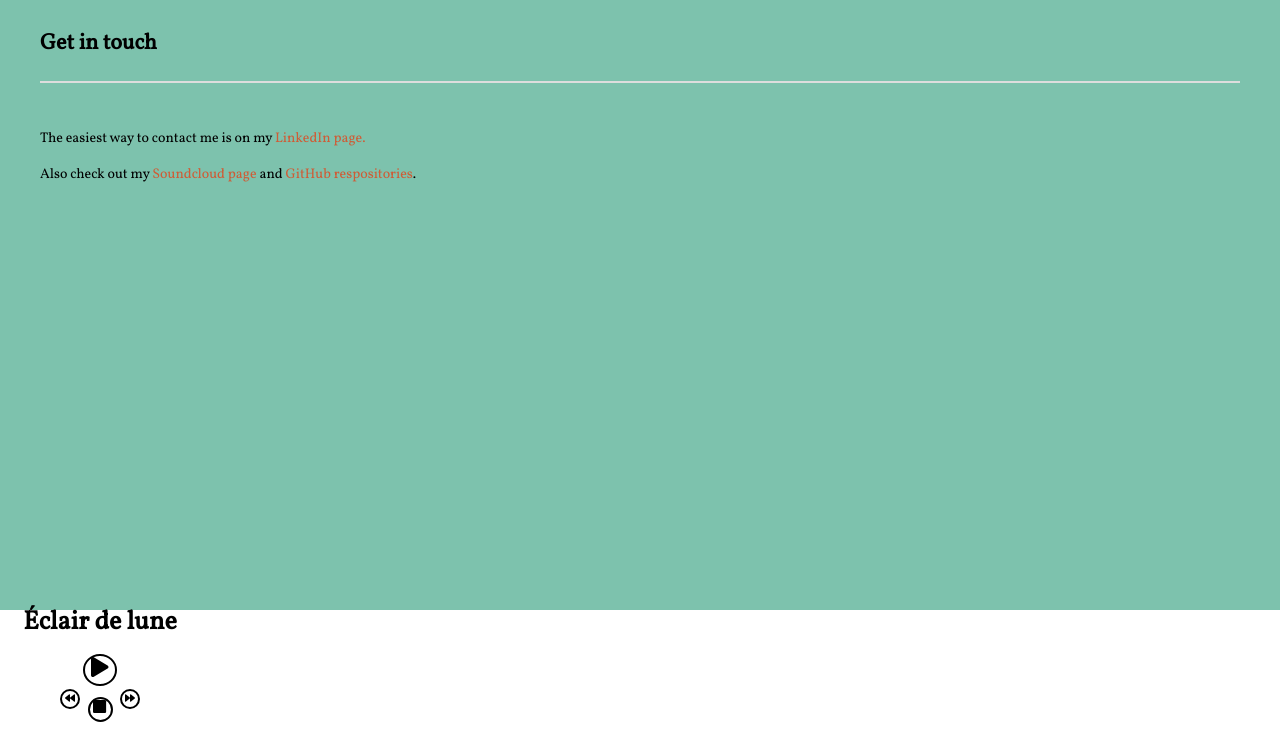
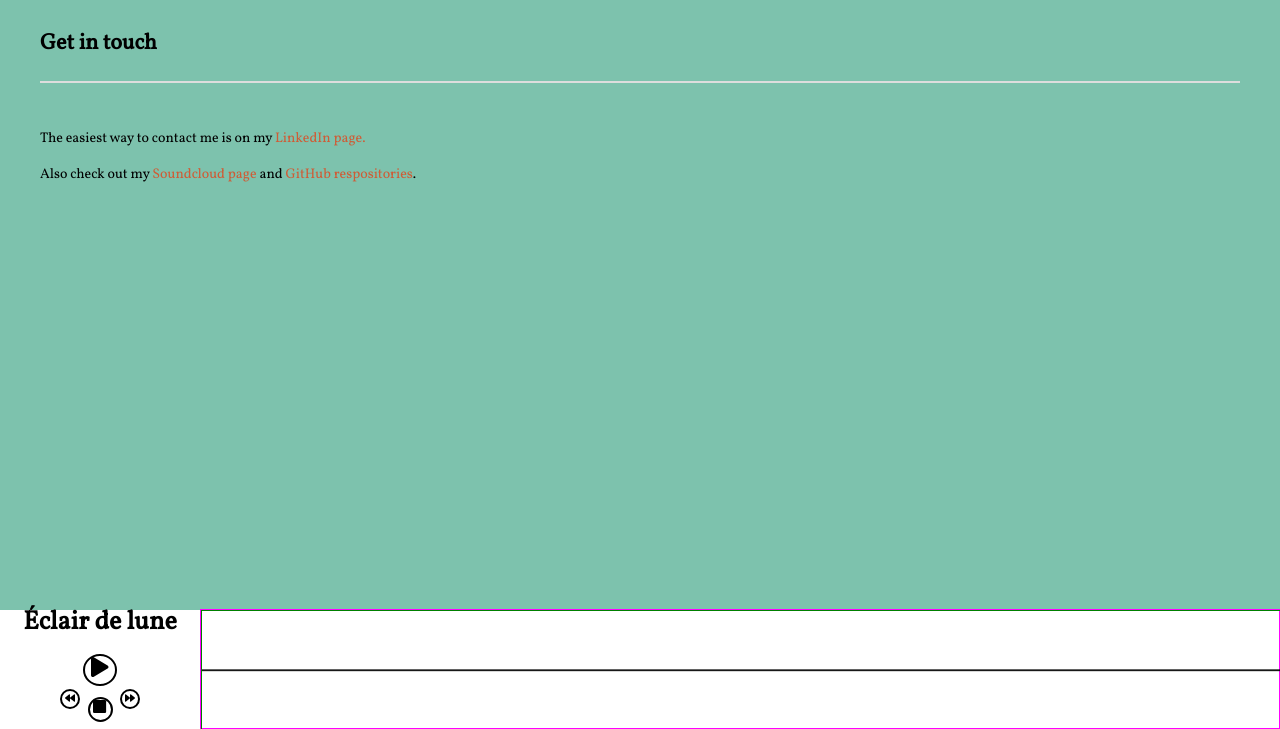
Before and after one commit to jamiecwebber/redvixenmusic, a React app: page /contact in a window 1280 px wide. Shown: the part 71-800 px from the top of the page. Built offline with nearby package versions, Linux system fonts and the light colour scheme.

Commit message:
added first part of visualizer

```diff
--- a/src/player.js
+++ b/src/player.js
@@ -10,9 +10,11 @@ class Player extends Component {
 		super();
 		this.state = {
 			selectedTrack: "Éclair de lune",
-			player: "stopped"
+			player: "stopped",
+			audioData: new Uint8Array(0)
 		}
-
+		this.canvas = React.createRef();
+		this.tick = this.tick.bind(this);
 	}
 
 
@@ -24,10 +26,53 @@ class Player extends Component {
 				duration: e.target.duration
 			});
 		});
+
+		// audio analyser
+		this.audioContext = new (window.AudioContext || window.webkitAudioContext)();
+		this.analyser = this.audioContext.createAnalyser();
+		this.bufferLength = this.analyser.frequencyBinCount;
+		this.dataArray = new Uint8Array(this.analyser.frequencyBinCount);
+		this.analyser.getByteTimeDomainData(this.dataArray);
+		//this.canvas = document.getElementById('visualizer');
+		//this.canvasCtx = this.canvas.getContext('2d');
+		this.source = this.audioContext.createMediaElementSource(this.player);
+		this.source.connect(this.analyser);
+		this.rafId = requestAnimationFrame(this.tick);
+
+	}
+
+	tick() {
+		this.analyser.getByteTimeDomainData(this.dataArray);
+		this.setState({ audioData: this.dataArray });
+		this.rafId = requestAnimationFrame(this.tick);
+	}
+
+	draw() {
+		const canvas = this.canvas.current;
+		const height = canvas.height;
+		const width = canvas.width;
+		const context = canvas.getContext('2d');
+		let x = 0;
+		const sliceWidth = (width + 1.0)/ this.state.audioData.length;
+		context.lineWidth = 2;
+		context.strokeStyle = '#000000';
+		context.clearRect(0,0,width,height);
+		context.beginPath();
+		context.moveTo(0,height/2);
+		for (const item of this.state.audioData) {
+			const y = (item / 255.0) * height;
+			context.lineTo(x,y);
+			x += sliceWidth;
+		}
+		context.lineTo(x, height/2);
+		context.stroke();
 	}
 
 	componentWillUnmount() {
 		this.player.removeEventListener("timeupdate", ()=> {});
+		cancelAnimationFrame(this.rafId);
+		this.analyser.disconnect();
+		this.source.disconnect();
 	}
 
 	componentDidUpdate(prevProps, prevState) {
@@ -59,6 +104,7 @@ class Player extends Component {
 				this.player.play();
 			}
 		}
+		this.draw();
 	}
 
 	render() {
@@ -120,6 +166,11 @@ class Player extends Component {
 						</button>
 					</div>
 				</div>
+
+				<div className='waveform'>
+					<canvas id='visualizer' ref={this.canvas} />
+				</div>
+
 				<audio ref={ref => this.player = ref} />
 			</div>
 		);
@@ -127,3 +178,7 @@ class Player extends Component {
 }
 
 export default Player
+
+// thanks to
+// https://dev.to/ma5ly/lets-make-a-little-audio-player-in-react-p4p
+// https://www.twilio.com/blog/audio-visualisation-web-audio-api--react
--- a/src/player.scss
+++ b/src/player.scss
@@ -1,11 +1,10 @@
 .player {
 	position: fixed;
 	bottom: 0px;
-	width: 60%;
+	width: 100%;
 	height: 15vh;
-	min-width: 1000px;
-	grid-area: player;
-	flex-grow:0;
+	display: flex;
+	flex-direction: row;
 }
 
 .player-controls{
@@ -15,6 +14,7 @@
 	justify-content: center;
 	width:200px;
 	height: 100%;
+	flex-grow: 0;
 }
 
 .song-title {
@@ -61,3 +61,14 @@
 	border-radius: 50%;
 	margin-bottom: 20px;
 }
+
+.waveform {
+	border: 1px solid magenta;
+	flex-grow: 1;
+}
+
+#visualizer {
+	border: 1px solid green;
+	width: 100%;
+	height: 100%;
+}
```
